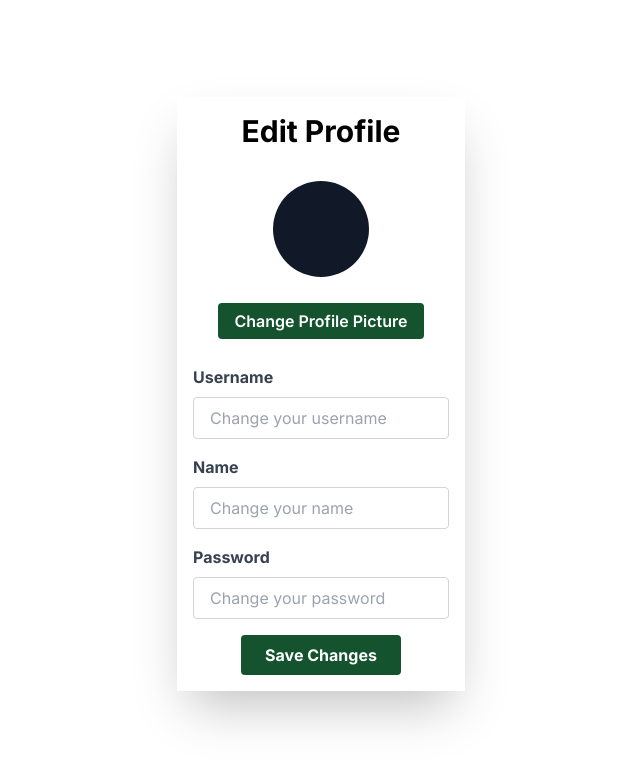
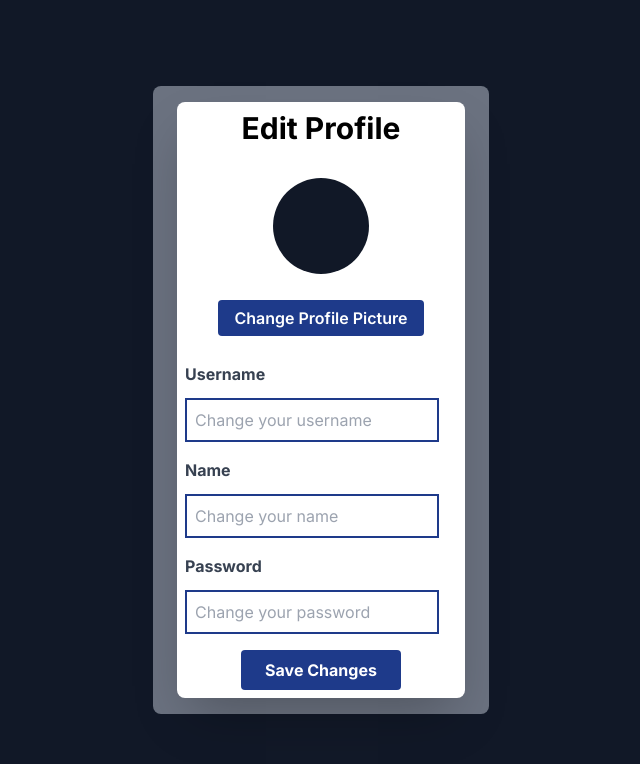
Before and after one commit to 27bronu/social-media, a Next.js app: page /edit in a window 1280 px wide. Shown: the top 764 px of the page, without its empty margins (319-959 px from the left). Built offline with nearby package versions, Linux system fonts and the light colour scheme.

Commit message:
refactor/ new edit UI + minor change on the register UI

```diff
--- a/src/app/edit/page.tsx
+++ b/src/app/edit/page.tsx
@@ -69,11 +69,11 @@ const EditAccount = () => {
       {showPopup && (
         <div className="fixed inset-0 z-50 flex items-center justify-center bg-black bg-opacity-70">
           <div className="bg-white p-8 rounded-lg">
-            <h2 className="text-2xl font-bold text-green-900 mb-4">ALERT</h2>
+            <h2 className="text-2xl font-bold text-blue-900 mb-4">ALERT</h2>
             <p className="text-lg">{popupMessage}</p>
             <div className="flex justify-center mt-8">
               <button
-                className="bg-green-900 hover:bg-green-900 text-white font-bold py-2 px-6 rounded"
+                className="bg-blue-900 hover:bg-blue-900 text-white font-bold py-2 px-6 rounded"
                 onClick={() => setShowPopup(false)}
               >
                 Close
@@ -82,8 +82,9 @@ const EditAccount = () => {
           </div>
         </div>
       )}
-      <div className="relative flex flex-col items-center justify-center h-screen">
-        <div className="box-border h-5/5 mt-1 w-72 p-4 border-1 border-green-900 shadow-2xl flex flex-col justify-start items-center mb-4">
+      <div className="relative bg-gray-900 flex flex-col items-center justify-center h-screen">
+      <div className="bg-gray-500 text-black px-6 py-2 rounded-lg">
+        <div className="box-border h-5/5 mt-2 mb-2 w-72 bg-white rounded-lg p-2 border-1 border-blue-900 shadow-2xl flex flex-col justify-start items-center">
           <h1 className="text-3xl font-bold">Edit Profile</h1>
           <div className="rounded-lg p-4 mb-4">
             <div className="w-24 h-24 mx-auto mt-4 mb-2">
@@ -108,7 +109,7 @@ const EditAccount = () => {
             <div className="text-sm mb-8"></div>
             <label
               htmlFor="profilePicture"
-              className="bg-green-900 hover:bg-green-600 text-white font-semibold py-2 px-4 rounded cursor-pointer"
+              className="bg-blue-900 hover:bg-blue-600 text-white font-semibold py-2 px-4 rounded cursor-pointer"
             >
               Change Profile Picture
               <input
@@ -131,7 +132,7 @@ const EditAccount = () => {
               <input
                 type="text"
                 id="username"
-                className="border border-gray-300 rounded px-4 py-2 w-full"
+                className="mt-1 p-2 border-2 border-blue-900"
                 placeholder="Change your username"
                 value={username}
                 onChange={(e) => setUsername(e.target.value)}
@@ -148,7 +149,7 @@ const EditAccount = () => {
               <input
                 type="text"
                 id="name"
-                className="border border-gray-300 rounded px-4 py-2 w-full"
+                className="mt-1 p-2 border-2 border-blue-900"
                 placeholder="Change your name"
                 value={name}
                 onChange={(e) => setName(e.target.value)}
@@ -165,7 +166,7 @@ const EditAccount = () => {
               <input
                 type="password"
                 id="password"
-                className="border border-gray-300 rounded px-4 py-2 w-full"
+                className="mt-1 p-2 border-2 border-blue-900"
                 placeholder="Change your password"
                 value={password}
                 onChange={(e) => setPassword(e.target.value)}
@@ -175,7 +176,7 @@ const EditAccount = () => {
             <div className="flex justify-center">
               <button
                 type="button"
-                className="bg-green-900 hover:bg-green-900 text-white font-bold py-2 px-6 rounded"
+                className="bg-blue-900 hover:bg-blue-900 text-white font-bold py-2 px-6 rounded"
                 onClick={handleSaveChanges}
               >
                 Save Changes
@@ -183,6 +184,7 @@ const EditAccount = () => {
             </div>
           </form>
         </div>
+        </div>
       </div>
     </main>
   );
--- a/src/app/register/page.tsx
+++ b/src/app/register/page.tsx
@@ -76,7 +76,7 @@ export default function Register() {
       )}
 
       <div className="flex flex-col justify-center items-center h-screen bg-gray-900 text-white">
-        <div className="bg-gray-500 text-black h-screen px-8 py-6 rounded-lg">
+        <div className="bg-gray-500 text-black px-6 py-4 rounded-lg">
           <div className="box-border h-4/5 mt-1 w-72 p-4 border-1 border-blue-900 shadow-2xl flex flex-col justify-start items-center mb-4 bg-white rounded-lg">
             <Image src="/logo.png" width={200} height={100} alt="" />
             <label className="mt-4 text-sm">Email</label>
```
